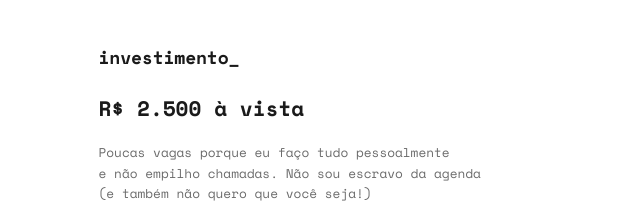
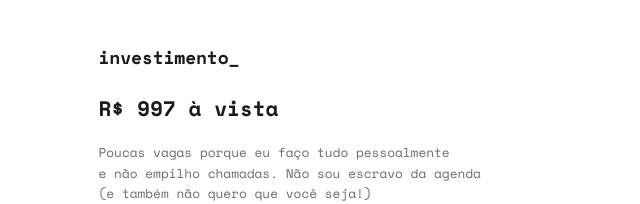
Before and after one commit to monkfrodo/pages, a plain HTML site: page trabalho-1a1.html in a window 1280 px wide. Shown: the part 1623-1827 px from the top of the page, 294-934 px from the left. Drawn offline with nearby package versions, Linux system fonts and the light colour scheme.

Commit message:
Atualização da página trabalho-1a1

```diff
--- a/trabalho-1a1.html
+++ b/trabalho-1a1.html
@@ -353,7 +353,7 @@
 
         <section>
             <h2 class="section-title">investimento</h2>
-            <p class="price">R$ 2.500 à vista</p>
+            <p class="price">R$ 997 à vista</p>
             <p class="price-note">Poucas vagas porque eu faço tudo pessoalmente<br>e não empilho chamadas. Não sou escravo da agenda <br>(e também não quero que você seja!)</p>
         </section>
 
```
